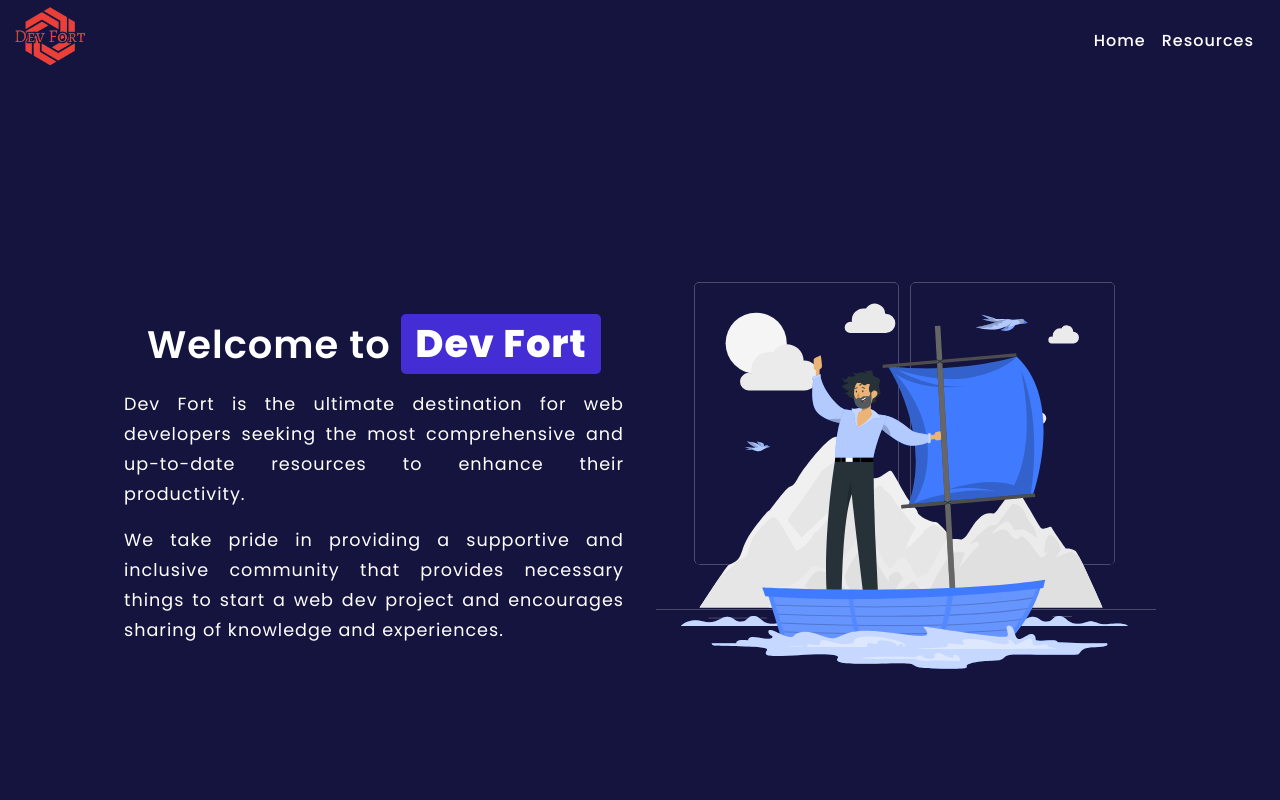
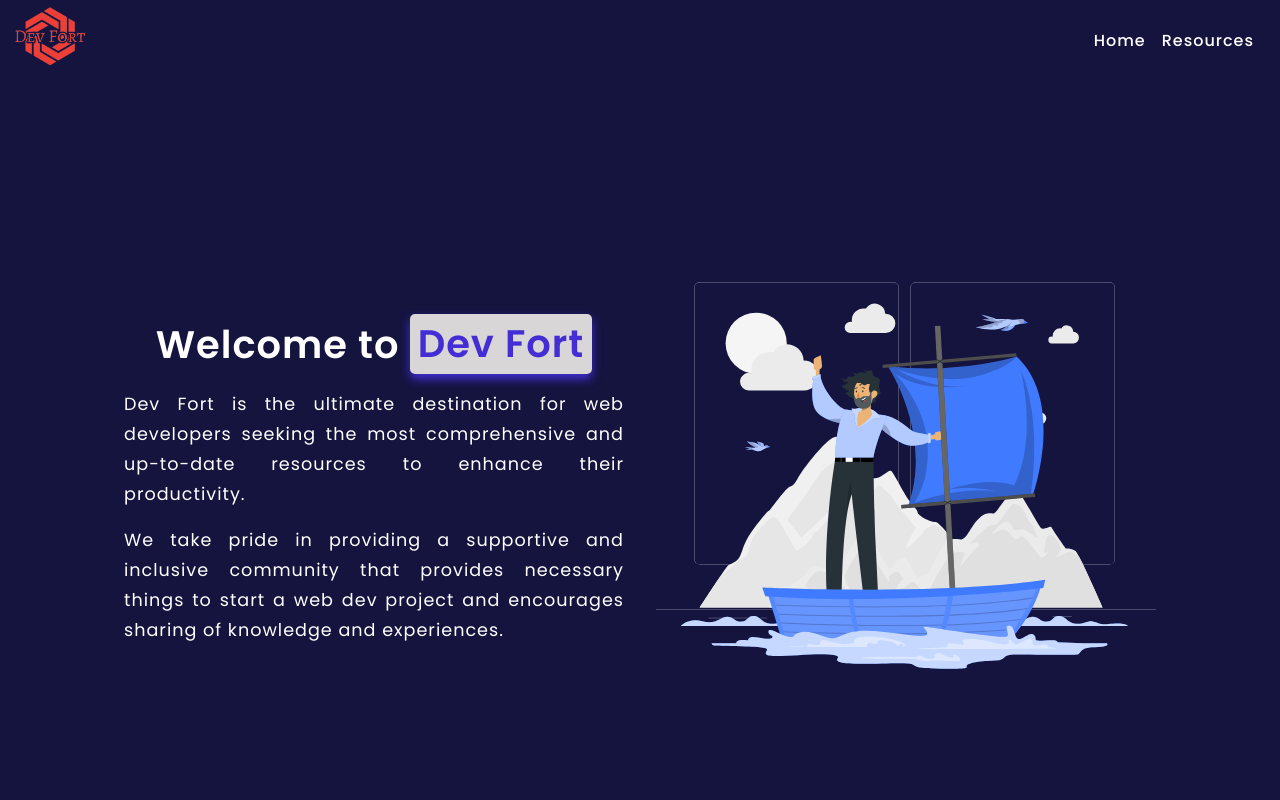
Before and after one commit to PrgVaibhav/devFort, a Next.js app: page / in a window 1280 px wide. Shown: the top 800 px of the page. Built offline with nearby package versions, Linux system fonts and the light colour scheme.

Commit message:
Updating styling

```diff
--- a/styles/Home.module.scss
+++ b/styles/Home.module.scss
@@ -49,18 +49,15 @@
       }
 
       .special_header {
-        background-color: var(--hover-color);
-        color: var(--heading-color);
+        background-color: rgb(216, 214, 214);
+        color: var(--hover-color);
         max-width: max-content;
         margin: auto;
-        padding: 0.2rem 0.9rem;
+        padding: 0.2rem 0.5rem;
         border-radius: 5px;
-        font-weight: 800;
+        font-weight: 600;
         transition: all 0.3s ease-in-out;
-        &:hover {
-          transform: translate(4px, -4px);
-          box-shadow: rgba(255, 255, 255, 0.2) 0px 5px 15px;
-        }
+        box-shadow: var(--hover-color) 0px 5px 10px;
       }
     }
 
```
